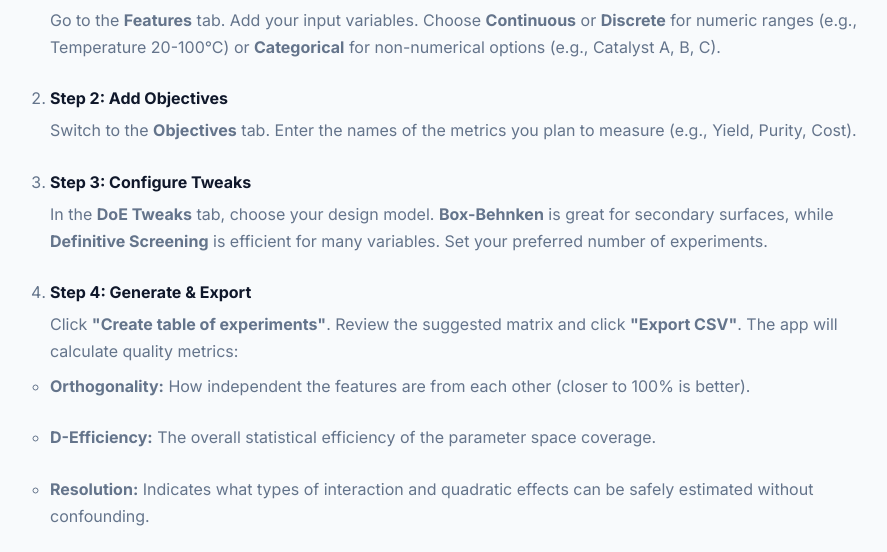
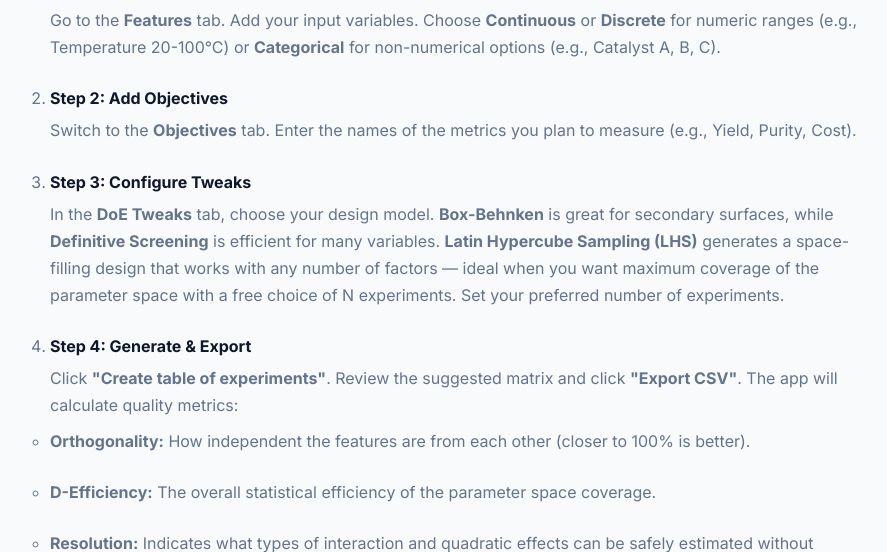
Before and after one commit to giancarlopascali-hub/EDOS, a Flask app: page /guide in a window 1280 px wide. Shown: the part 1472-2024 px from the top of the page, without its empty margins (172-1059 px from the left). Run offline with Flask 3, Linux system fonts and the light colour scheme; some libraries are stand-ins or nearby versions.

Commit message:
Add Latin Hypercube Sampling (LHS) to DoE module (v2.1)

```diff
--- a/app.py
+++ b/app.py
@@ -436,7 +436,6 @@ def run_doe():
                 design = doe.bbdesign(n_factors)
             elif model_type == 'fracfact':
                 if n_factors <= 4:
-                    # Explicit list of integers
                     levels = [int(2)] * n_factors
                     design = doe.fullfact(levels).astype(float)
                     design = design * 2 - 1
@@ -444,6 +443,25 @@ def run_doe():
                     design = doe.pbdesign(n_factors).astype(float)
             elif model_type == 'def_screening' or model_type == 'pbdesign':
                 design = doe.pbdesign(n_factors).astype(float)
+            elif model_type == 'lhs':
+                from pyDOE2 import lhs as lhs_sampler
+                n_numeric = sum(1 for f in valid_features if f['type'] != 'categorical')
+                n_cat = len(valid_features) - n_numeric
+                n_samples = min(max_runs, max_runs)  # use max_runs directly
+                if n_numeric > 0:
+                    # LHS on numeric features in [0, 1], then scale to [-1, 1]
+                    lhs_numeric = lhs_sampler(n_numeric, samples=n_samples, criterion='maximin')
+                    lhs_numeric = lhs_numeric * 2 - 1  # scale to [-1, 1] for compatibility
+                else:
+                    lhs_numeric = np.empty((n_samples, 0))
+                # Build full design: insert numeric columns in order, categorical handled separately
+                design = np.zeros((n_samples, len(valid_features)))
+                num_col = 0
+                for col_idx, feat in enumerate(valid_features):
+                    if feat['type'] != 'categorical':
+                        design[:, col_idx] = lhs_numeric[:, num_col]
+                        num_col += 1
+                    # categorical col stays 0; handled in the conversion loop below
             else:
                 design = doe.bbdesign(n_factors)
         except Exception as design_err:
@@ -459,24 +477,33 @@ def run_doe():
 
         # Convert to Feature Space
         suggested_table = []
-        for row in design:
+        import random
+        for row_idx, row in enumerate(design):
             entry = {}
             for i, feat in enumerate(valid_features):
                 if feat['type'] == 'categorical':
-                    # Map [-1, 0, 1] to indices if needed, or randomized
-                    # For screening/BBD, we map negative to first, positive to last, 0 to middle or randomized
-                    idx = 0
-                    if row[i] > 0.5: idx = len(feat['choices']) - 1
-                    elif row[i] < -0.5: idx = 0
-                    else: idx = len(feat['choices']) // 2
-                    entry[feat['name']] = feat['choices'][idx]
+                    if model_type == 'lhs':
+                        # Stratified assignment: cycle through choices, then shuffle within groups
+                        n_choices = len(feat['choices'])
+                        n_rows = len(design)
+                        # Build a stratified list: repeat choices as evenly as possible
+                        strat = [feat['choices'][j % n_choices] for j in range(n_rows)]
+                        # Shuffle with a fixed seed for reproducibility per feature
+                        rng = random.Random(i)
+                        rng.shuffle(strat)
+                        entry[feat['name']] = strat[row_idx]
+                    else:
+                        # Original approach for classical designs
+                        idx = 0
+                        if row[i] > 0.5: idx = len(feat['choices']) - 1
+                        elif row[i] < -0.5: idx = 0
+                        else: idx = len(feat['choices']) // 2
+                        entry[feat['name']] = feat['choices'][idx]
                 else:
                     # Map design space [-1, 1] to user space [low, high]
                     val = feat['low'] + (row[i] + 1) / 2 * (feat['high'] - feat['low'])
 
                     if feat['type'] == 'discrete':
-                        # Map design value to the NEAREST value in the provided discrete set
-                        # First, if the user provided a range e.g. "10, 20, 30", get those values
                         d_vals = sorted([float(x.strip()) for x in feat['range'].split(',') if x.strip()])
                         if d_vals:
                             val = min(d_vals, key=lambda x: abs(x - val))
@@ -529,6 +556,8 @@ def run_doe():
                 resolution = "Poor (Insuff. Runs)"
             elif is_truncated:
                 resolution = "Reduced (Truncated)"
+            elif model_type == 'lhs':
+                resolution = "N/A (Space-Filling)"
             elif model_type == 'bbdesign' or model_type == 'ccdesign':
                 resolution = "V+ (High)"
             elif model_type == 'fracfact' or 'Plackett' in model_type:
--- a/templates/guide.html
+++ b/templates/guide.html
@@ -98,7 +98,7 @@
                 </li>
                 <li>
                     <span class="step-title">Step 3: Configure Tweaks</span>
-                    In the <b>DoE Tweaks</b> tab, choose your design model. <b>Box-Behnken</b> is great for secondary surfaces, while <b>Definitive Screening</b> is efficient for many variables. Set your preferred number of experiments.
+                    In the <b>DoE Tweaks</b> tab, choose your design model. <b>Box-Behnken</b> is great for secondary surfaces, while <b>Definitive Screening</b> is efficient for many variables. <b>Latin Hypercube Sampling (LHS)</b> generates a space-filling design that works with any number of factors — ideal when you want maximum coverage of the parameter space with a free choice of N experiments. Set your preferred number of experiments.
                 </li>
                 <li>
                     <span class="step-title">Step 4: Generate & Export</span>
--- a/templates/index.html
+++ b/templates/index.html
@@ -105,6 +105,7 @@
                                 <option value="ccdesign">Central Composite</option>
                                 <option value="fracfact">Fractional Factorial</option>
                                 <option value="def_screening">Definitive Screening</option>
+                                <option value="lhs">Latin Hypercube Sampling (LHS)</option>
                             </select>
                         </div>
                         <div class="tweak-item">
```
